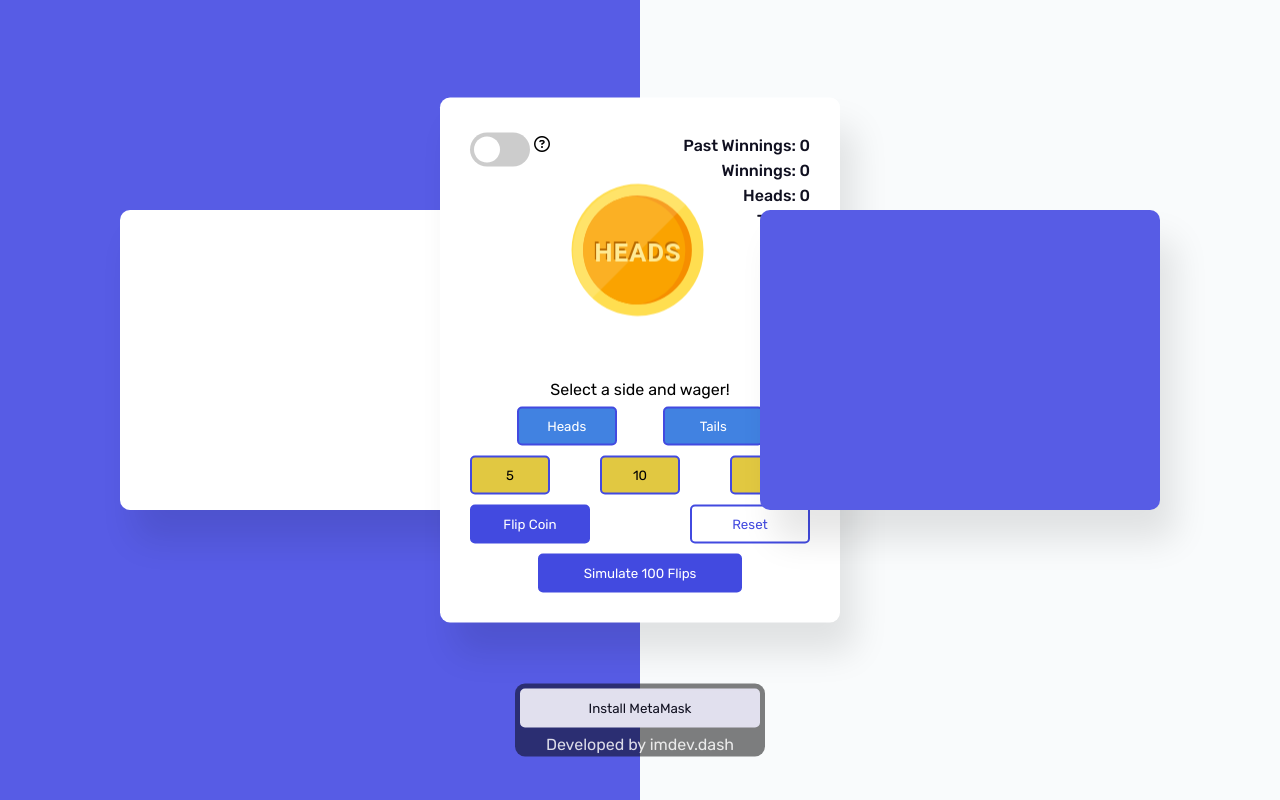
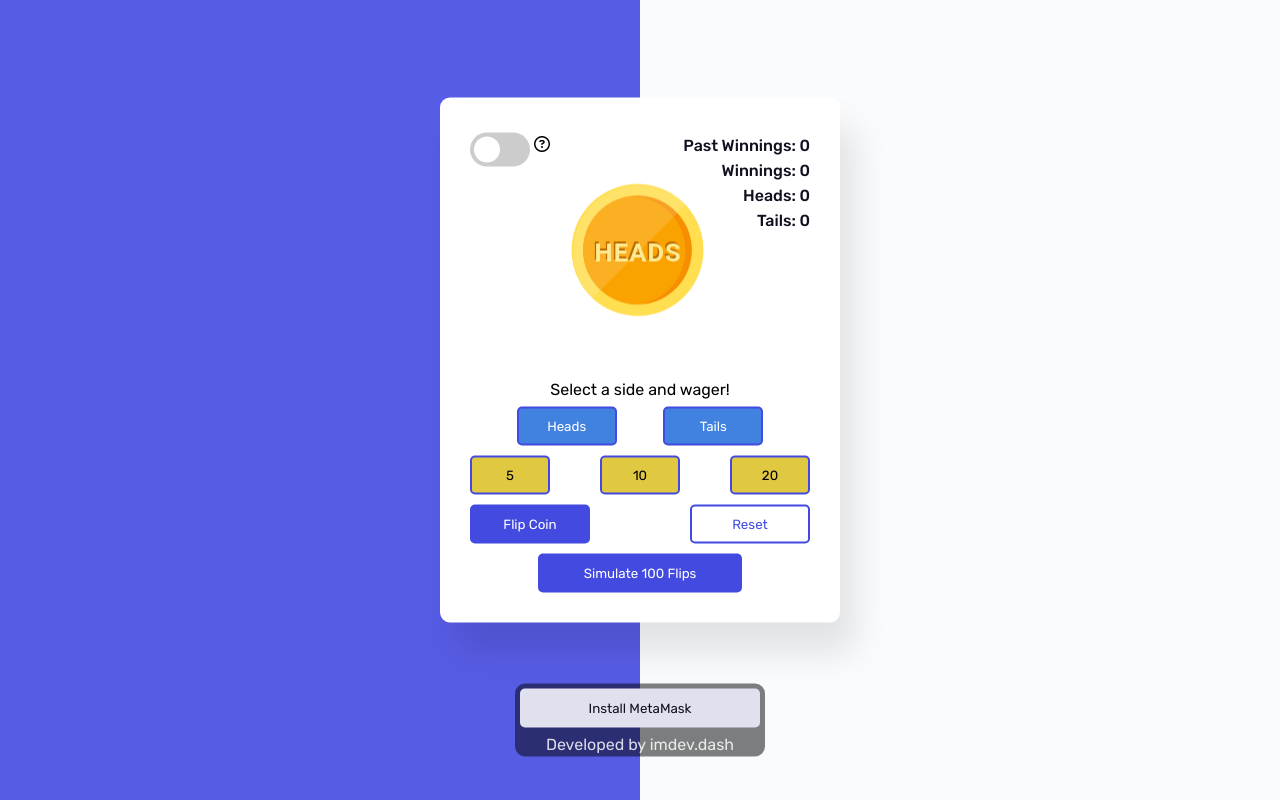
Before and after one commit to DevMilanIan/ReFlip, a website: page frontend/index.html in a window 1280 px wide. Drawn offline with Linux system fonts and the light colour scheme; files whose address does not match are found by name.

Commit message:
fix boxes

```diff
--- a/frontend/index.html
+++ b/frontend/index.html
@@ -13,7 +13,7 @@
 </head>
 <body>
     <div class="wrapper">
-        <div class="main ad-left"></div>
+        <!--<div class="main ad-left"></div>-->
         <div class="main">
             <p id="user-wallet"></p>
             <div class="info">
@@ -90,7 +90,7 @@
                 Developed by imdev
             </div>
         </div>
-        <div class="main ad-right"></div>
+        <!--<div class="main ad-right"></div>-->
     </div>
     <!--Script-->
     <script src="./static/js/script.js"></script>
```
